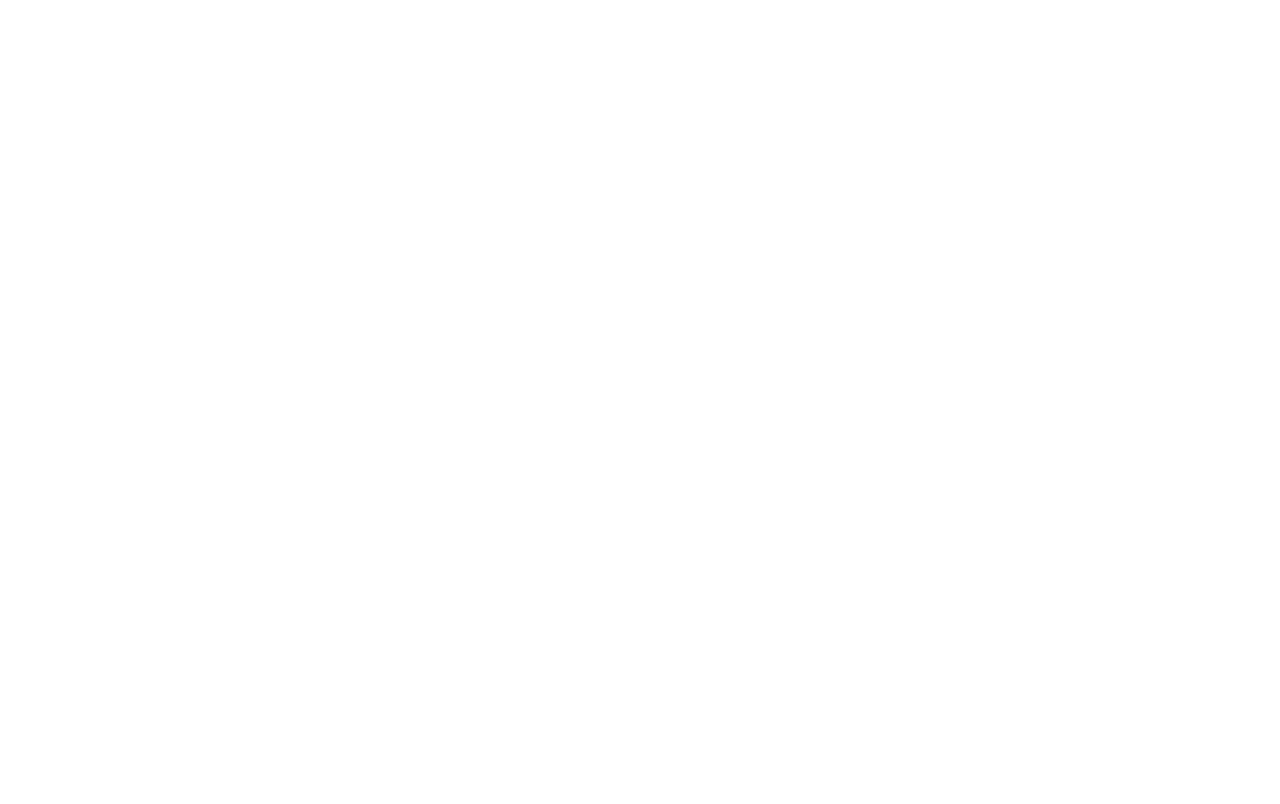
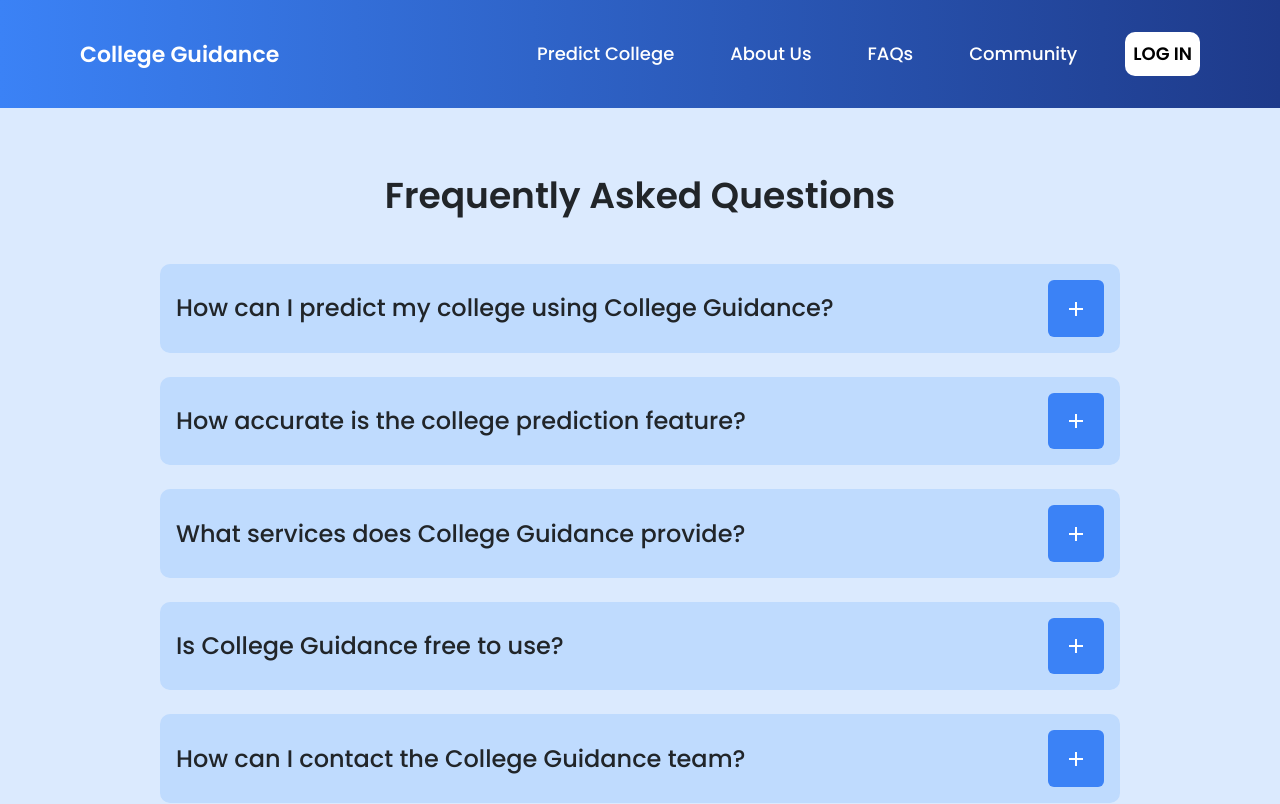
Before and after one commit to PranavRao30/College-Guidance, a React (Vite) app in the folder client/: page /faq in a window 1280 px wide. Before the commit this address had no page. Shown: the top 804 px of the page. Built offline with nearby package versions, Linux system fonts and the light colour scheme.

Commit message:
FAQ Page

```diff
--- a/client/src/App.jsx
+++ b/client/src/App.jsx
@@ -4,6 +4,7 @@
 import Prediction from './pages/Prediction';
 import Landing2 from './pages/Landing2';
 import About from './pages/About';
+import FAQ from './pages/faq';
 
 const App = () => {
   return (
@@ -13,6 +14,7 @@
         <Route path="/home" element={<Landing2 />} />
         <Route path="/predict" element={<Prediction />} />
         <Route path="/about" element={<About />} />
+        <Route path="/faq" element={<FAQ />} />
       </Routes>
     </BrowserRouter>
   )
--- a/client/src/components/navbar.jsx
+++ b/client/src/components/navbar.jsx
@@ -22,7 +22,7 @@
                 <ul className='list-none hidden sm:flex flex-row gap-10 text-white'>
                     <li className="p-2 text-lg font-medium underline-hover"><Link to='/predict'>Predict College</Link></li>
                     <li className="p-2 text-lg font-medium underline-hover"><Link to='/about'>About Us</Link></li>
-                    <li className="p-2 text-lg font-medium underline-hover">Contact Us</li>
+                    <li className="p-2 text-lg font-medium underline-hover"><Link to='/faq'>FAQs</Link></li>
                     <li className="p-2 text-lg font-medium underline-hover">Community</li>
                     <li><button className="p-2 bg-white text-black font-semibold rounded-[10px] text-lg hover:scale-110">LOG IN</button></li>
                 </ul>
@@ -37,7 +37,7 @@
                         <ul className='list-none flex justify-end items-start flex-col gap-4 text-white'>
                             <li><Link to='/predict'>Predict College</Link></li>
                             <li><Link to='/about'>About Us</Link></li>
-                            <li>Contact Us</li>
+                            <li><Link to='/faq'>FAQs</Link></li>
                             <li>Community</li>
                             <li><button className="p-2 bg-white text-blue-800 font-semibold rounded-[10px] text-lg hover:scale-110">LOG IN</button></li>
                         </ul>
--- a/client/src/pages/About.jsx
+++ b/client/src/pages/About.jsx
@@ -10,7 +10,7 @@
             <div className="bg-blue-600 w-fit mx-auto relative top-[-30px] p-3 text-center z-10">
                 <p className="text-white font-semibold text-3xl about-about">About Us</p>
             </div>
-            <div className='bg-blue-100 p-12 sm:px-40 text-justify about-text pt-0'>
+            <div className='bg-blue-100 p-12 sm:px-40 text-justify about-text pt-0 text-lg'>
                 <p>Welcome to College Guidance, your ultimate destination for comprehensive college information and guidance. Our platform is designed to assist students in making informed decisions about their academic journey, providing valuable resources and insights into various colleges, courses, and educational pathways. Whether you are a high school student exploring college options or a graduate seeking specialized programs, we aim to be your trusted companion throughout this crucial decision-making process.</p>
                 <h3 className=''>Our Mission</h3>
                 <p>At College Guidance, our mission is to simplify the complex landscape of higher education. We understand that choosing the right college is a pivotal decision, and our platform is dedicated to empowering students with the knowledge they need to navigate this journey successfully. From detailed college profiles and admission criteria to the latest news and insights about the educational sector, we strive to be a one-stop destination for all your college-related queries.</p>
--- /dev/null
+++ b/client/src/pages/faq.jsx
@@ -0,0 +1,66 @@
+import React, { useState } from 'react';
+import Navbar from '../components/navbar';
+import Footer from '../components/footer';
+import AddIcon from '@mui/icons-material/Add';
+import RemoveIcon from '@mui/icons-material/Remove';
+
+const FAQ = () => {
+    const faqData = [
+        {
+            question: 'How can I predict my college using College Guidance?',
+            answer: 'You can use our "Predict College" feature by entering your rank. The system will provide you with college recommendations based on your input.',
+        },
+        {
+            question: 'How accurate is the college prediction feature?',
+            answer: 'The college prediction feature provides estimations based on available data. It\'s important to note that actual admissions may vary, and users are encouraged to verify information independently.',
+        },
+        {
+            question: 'What services does College Guidance provide?',
+            answer: 'College Guidance offers comprehensive information and guidance related to colleges, courses, and educational pathways. Our platform aims to assist students in making informed decisions about their academic journey.',
+        },
+        {
+            question: 'Is College Guidance free to use?',
+            answer: 'Yes, College Guidance is a free platform designed to help students explore and navigate the college selection process.',
+        },
+        {
+            question: 'How can I contact the College Guidance team?',
+            answer: 'You can reach out to us through collegeguidance@gmail.com. We welcome feedback, suggestions, and any inquiries you may have.',
+        },
+    ];
+
+    const [expandedAnswers, setExpandedAnswers] = useState(Array(faqData.length).fill(false));
+
+    const toggleAnswer = (index) => {
+        setExpandedAnswers((prev) => {
+            const newArr = [...prev];
+            newArr[index] = !newArr[index];
+            return newArr;
+        });
+    };
+
+    return (
+        <div className="bg-blue-100 min-h-screen pt-[120px]">
+            <Navbar />
+            <div className="p-8 sm:px-40 text-center">
+                <h1 className="text-4xl font-semibold p-4 mb-4">Frequently Asked Questions</h1>
+                {faqData.map((faq, index) => (
+                    <div key={index} className="mb-6 p-3 bg-blue-200 rounded-[10px]">
+                        <div className="flex items-center justify-between bg-blue-200">
+                            <h2 className="text-2xl font-medium">{faq.question}</h2>
+                            <button
+                                className="bg-blue-500 text-white p-3 rounded-md hover:bg-blue-600 focus:outline-none focus:ring focus:border-blue-300"
+                                onClick={() => toggleAnswer(index)}
+                            >
+                                {expandedAnswers[index] ? <RemoveIcon /> : <AddIcon />}
+                            </button>
+                        </div>
+                        {expandedAnswers[index] && <p className="mt-2 text-xl">{faq.answer}</p>}
+                    </div>
+                ))}
+            </div>
+            <Footer />
+        </div>
+    );
+};
+
+export default FAQ;
```
Also changed, not shown: client/public/liquid.png (added).
